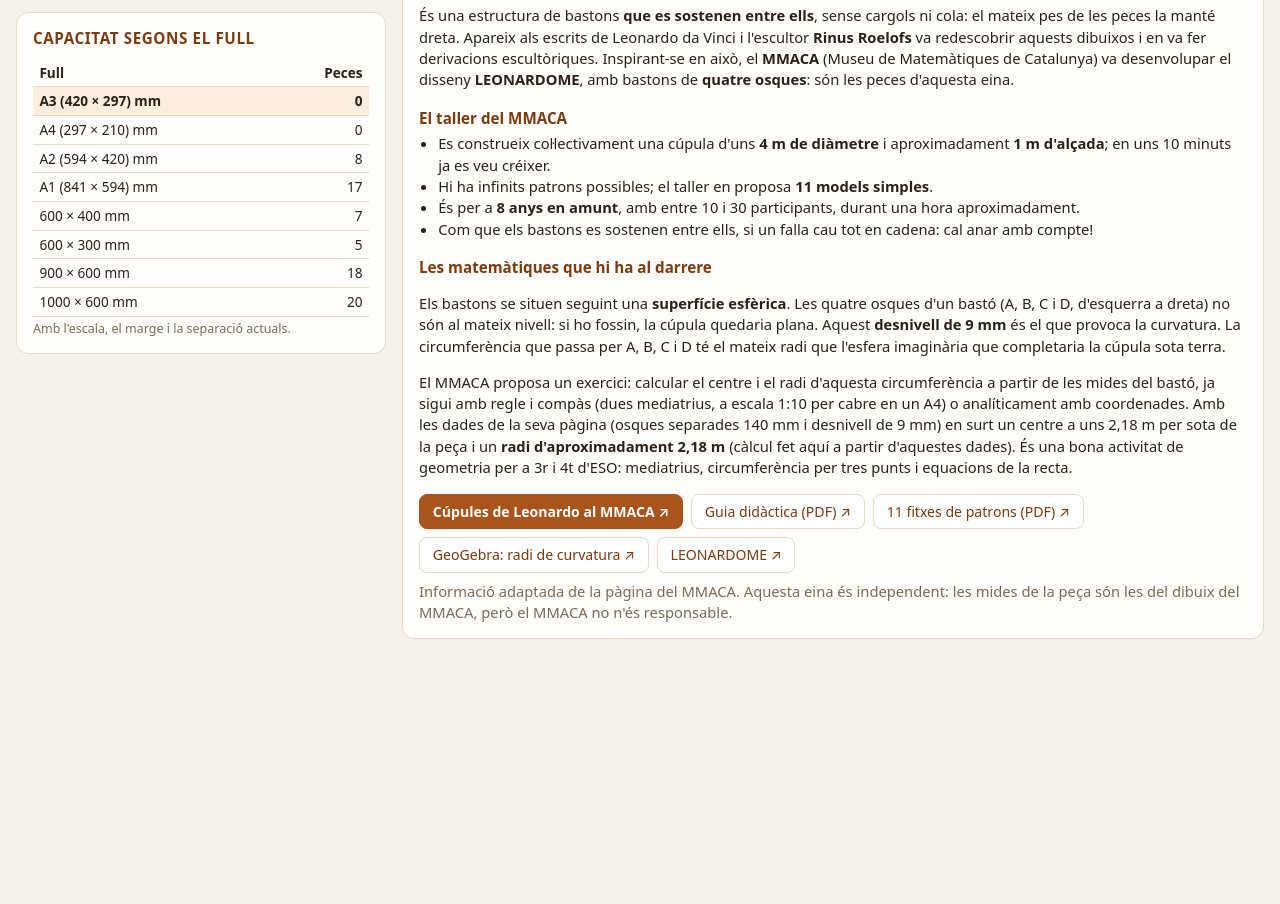
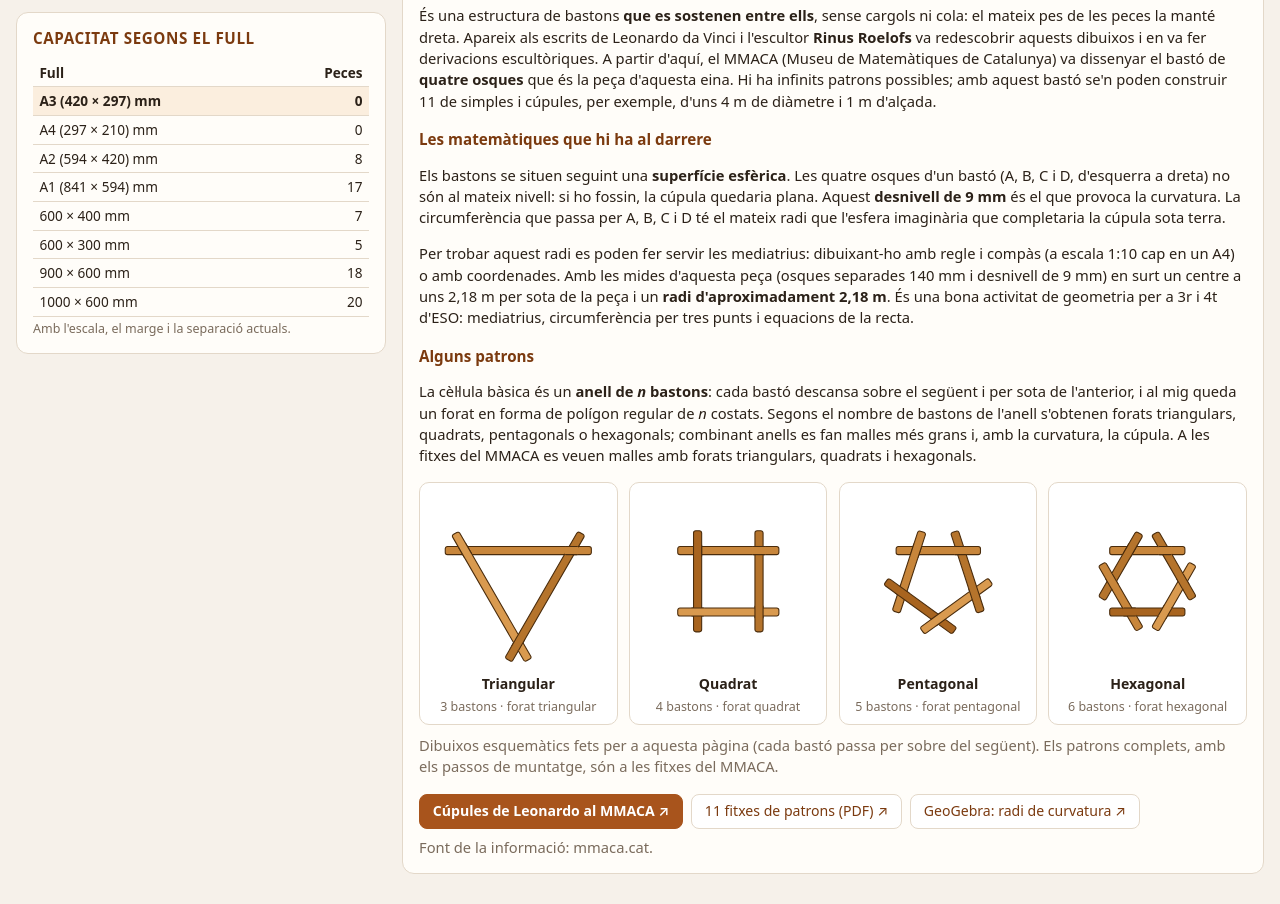
Before and after one commit to nilbell/mates, a plain HTML site: page cupula-leonardo/index.html in a window 1280 px wide. Shown: the part 913-1817 px from the top of the page. Before the commit the page ends 1582 px from the top, so only its background shows below. Drawn offline with Linux system fonts and the light colour scheme.

Commit message:
Actualitza 2026-11-27 12:06

```diff
--- a/cupula-leonardo/index.html
+++ b/cupula-leonardo/index.html
@@ -55,6 +55,11 @@ tr.cur td{background:#fbeede;font-weight:600}
 .info h3{font-size:.95rem;margin:1rem 0 .3rem;color:var(--accent-2)}
 .info p,.info li{font-size:.92rem}
 .info ul{margin:.3rem 0;padding-left:1.2rem}
+.patrons{display:grid;grid-template-columns:repeat(auto-fit,minmax(150px,1fr));gap:.7rem;margin:.6rem 0}
+.patro{border:1px solid var(--line);border-radius:10px;padding:.5rem;background:#fff;text-align:center}
+.patro svg{width:100%;height:auto;display:block}
+.patro b{display:block;font-size:.88rem;margin-top:.2rem}
+.patro small{color:var(--muted);font-size:.78rem}
 .enllacos{display:flex;flex-wrap:wrap;gap:.5rem;margin:1rem 0 .5rem}
 .enllacos a{display:inline-block;padding:.4rem .8rem;border:1px solid var(--line);border-radius:8px;background:#fff;color:var(--accent-2);text-decoration:none;font-size:.88rem}
 .enllacos a:hover{border-color:var(--accent)}
@@ -168,28 +173,23 @@ tr.cur td{background:#fbeede;font-weight:600}
 
   <section class="card info" id="info">
     <h2>Què és una cúpula de Leonardo?</h2>
-    <p>És una estructura de bastons <b>que es sostenen entre ells</b>, sense cargols ni cola: el mateix pes de les peces la manté dreta. Apareix als escrits de Leonardo da Vinci i l'escultor <b>Rinus Roelofs</b> va redescobrir aquests dibuixos i en va fer derivacions escultòriques. Inspirant-se en això, el <b>MMACA</b> (Museu de Matemàtiques de Catalunya) va desenvolupar el disseny <b>LEONARDOME</b>, amb bastons de <b>quatre osques</b>: són les peces d'aquesta eina.</p>
-
-    <h3>El taller del MMACA</h3>
-    <ul>
-      <li>Es construeix col·lectivament una cúpula d'uns <b>4 m de diàmetre</b> i aproximadament <b>1 m d'alçada</b>; en uns 10 minuts ja es veu créixer.</li>
-      <li>Hi ha infinits patrons possibles; el taller en proposa <b>11 models simples</b>.</li>
-      <li>És per a <b>8 anys en amunt</b>, amb entre 10 i 30 participants, durant una hora aproximadament.</li>
-      <li>Com que els bastons es sostenen entre ells, si un falla cau tot en cadena: cal anar amb compte!</li>
-    </ul>
+    <p>És una estructura de bastons <b>que es sostenen entre ells</b>, sense cargols ni cola: el mateix pes de les peces la manté dreta. Apareix als escrits de Leonardo da Vinci i l'escultor <b>Rinus Roelofs</b> va redescobrir aquests dibuixos i en va fer derivacions escultòriques. A partir d'aquí, el MMACA (Museu de Matemàtiques de Catalunya) va dissenyar el bastó de <b>quatre osques</b> que és la peça d'aquesta eina. Hi ha infinits patrons possibles; amb aquest bastó se'n poden construir 11 de simples i cúpules, per exemple, d'uns 4 m de diàmetre i 1 m d'alçada.</p>
 
     <h3>Les matemàtiques que hi ha al darrere</h3>
     <p>Els bastons se situen seguint una <b>superfície esfèrica</b>. Les quatre osques d'un bastó (A, B, C i D, d'esquerra a dreta) no són al mateix nivell: si ho fossin, la cúpula quedaria plana. Aquest <b>desnivell de 9 mm</b> és el que provoca la curvatura. La circumferència que passa per A, B, C i D té el mateix radi que l'esfera imaginària que completaria la cúpula sota terra.</p>
-    <p>El MMACA proposa un exercici: calcular el centre i el radi d'aquesta circumferència a partir de les mides del bastó, ja sigui amb regle i compàs (dues mediatrius, a escala 1:10 per cabre en un A4) o analíticament amb coordenades. Amb les dades de la seva pàgina (osques separades 140 mm i desnivell de 9 mm) en surt un centre a uns 2,18 m per sota de la peça i un <b>radi d'aproximadament 2,18 m</b> (càlcul fet aquí a partir d'aquestes dades). És una bona activitat de geometria per a 3r i 4t d'ESO: mediatrius, circumferència per tres punts i equacions de la recta.</p>
+    <p>Per trobar aquest radi es poden fer servir les mediatrius: dibuixant-ho amb regle i compàs (a escala 1:10 cap en un A4) o amb coordenades. Amb les mides d'aquesta peça (osques separades 140 mm i desnivell de 9 mm) en surt un centre a uns 2,18 m per sota de la peça i un <b>radi d'aproximadament 2,18 m</b>. És una bona activitat de geometria per a 3r i 4t d'ESO: mediatrius, circumferència per tres punts i equacions de la recta.</p>
+
+    <h3>Alguns patrons</h3>
+    <p>La cèl·lula bàsica és un <b>anell de <i>n</i> bastons</b>: cada bastó descansa sobre el següent i per sota de l'anterior, i al mig queda un forat en forma de polígon regular de <i>n</i> costats. Segons el nombre de bastons de l'anell s'obtenen forats triangulars, quadrats, pentagonals o hexagonals; combinant anells es fan malles més grans i, amb la curvatura, la cúpula. A les fitxes del MMACA es veuen malles amb forats triangulars, quadrats i hexagonals.</p>
+    <div class="patrons" id="patrons"></div>
+    <p class="hint">Dibuixos esquemàtics fets per a aquesta pàgina (cada bastó passa per sobre del següent). Els patrons complets, amb els passos de muntatge, són a les fitxes del MMACA.</p>
 
     <div class="enllacos">
       <a class="primari" href="https://mmaca.cat/moduls/cupules-leonardo/" target="_blank" rel="noopener">Cúpules de Leonardo al MMACA ↗</a>
-      <a href="https://mmaca.cat/docs/LEONARDOME_guiaampliadaA4_22pag.pdf" target="_blank" rel="noopener">Guia didàctica (PDF) ↗</a>
       <a href="https://mmaca.cat/docs/LEONARDOME11patrons_fulls%20apaisats.pdf" target="_blank" rel="noopener">11 fitxes de patrons (PDF) ↗</a>
       <a href="https://www.geogebra.org/m/caq6ejjs" target="_blank" rel="noopener">GeoGebra: radi de curvatura ↗</a>
-      <a href="http://www.leonardome.com" target="_blank" rel="noopener">LEONARDOME ↗</a>
     </div>
-    <p class="hint">Informació adaptada de la pàgina del MMACA. Aquesta eina és independent: les mides de la peça són les del dibuix del MMACA, però el MMACA no n'és responsable.</p>
+    <p class="hint">Font de la informació: mmaca.cat.</p>
   </section>
 </div>
 </main>
@@ -626,6 +626,35 @@ try{
   }
 }catch(e){}
 
+
+// ---------------------------------------------------------------- patrons (dibuixos esquemàtics propis)
+// Anell de n bastons: les rectes són tangents a una circumferència; cada bastó passa per sobre del següent.
+function dibuixaAnell(n){
+  const R=100,d=34,mig=d*Math.tan(Math.PI/n)+22,amp=9;   // d: distància al centre; mig: mig llarg del bastó
+  const cols=['#c8863b','#b5742c','#d99a4f','#a8641f','#c8863b','#b5742c'];
+  let defs='',base='',sobre='';
+  const pt=(i)=>{const a=2*Math.PI*i/n-Math.PI/2;return{a,cx:d*Math.cos(a),cy:d*Math.sin(a)}};
+  for(let i=0;i<n;i++){
+    const {a,cx,cy}=pt(i);
+    base+='<g transform="translate('+cx.toFixed(2)+','+cy.toFixed(2)+') rotate('+(a*180/Math.PI+90).toFixed(2)+')"><rect x="'+(-mig)+'" y="'+(-amp/2)+'" width="'+(2*mig)+'" height="'+amp+'" rx="2.5" fill="'+cols[i%cols.length]+'" stroke="#4a2c0c" stroke-width="1.2"/></g>';
+  }
+  // el bastó i passa per sobre del i+1: es torna a dibuixar al voltant del seu creuament
+  for(let i=0;i<n;i++){
+    const A=2*Math.PI*i/n-Math.PI/2,B=2*Math.PI*(i+1)/n-Math.PI/2,m=(A+B)/2;
+    const rv=d/Math.cos(Math.PI/n);                     // distància del creuament al centre
+    const x=rv*Math.cos(m),y=rv*Math.sin(m);
+    const id='cl'+n+'_'+i;
+    defs+='<clipPath id="'+id+'"><circle cx="'+x.toFixed(2)+'" cy="'+y.toFixed(2)+'" r="'+(amp*0.95).toFixed(2)+'"/></clipPath>';
+    const {a,cx,cy}=pt(i);
+    sobre+='<g clip-path="url(#'+id+')"><g transform="translate('+cx.toFixed(2)+','+cy.toFixed(2)+') rotate('+(a*180/Math.PI+90).toFixed(2)+')"><rect x="'+(-mig)+'" y="'+(-amp/2)+'" width="'+(2*mig)+'" height="'+amp+'" rx="2.5" fill="'+cols[i%cols.length]+'" stroke="#4a2c0c" stroke-width="1.2"/></g></g>';
+  }
+  return '<svg viewBox="-'+R+' -'+R+' '+2*R+' '+2*R+'" role="img" aria-label="Anell de '+n+' bastons"><defs>'+defs+'</defs>'+base+sobre+'</svg>';
+}
+(function(){
+  const noms={3:['Triangular','forat triangular'],4:['Quadrat','forat quadrat'],5:['Pentagonal','forat pentagonal'],6:['Hexagonal','forat hexagonal']};
+  $('patrons').innerHTML=[3,4,5,6].map(n=>'<div class="patro">'+dibuixaAnell(n)+'<b>'+noms[n][0]+'</b><small>'+n+' bastons · '+noms[n][1]+'</small></div>').join('');
+})();
+
 // primera càrrega: si l'estat desat no és vàlid, tornem als valors per defecte
 escriu();actualitza();
 </script>
```
Also changed, not shown: materials/tecnologia/tall-laser/cupula-leonardo/index.html (+42 -13 lines).
